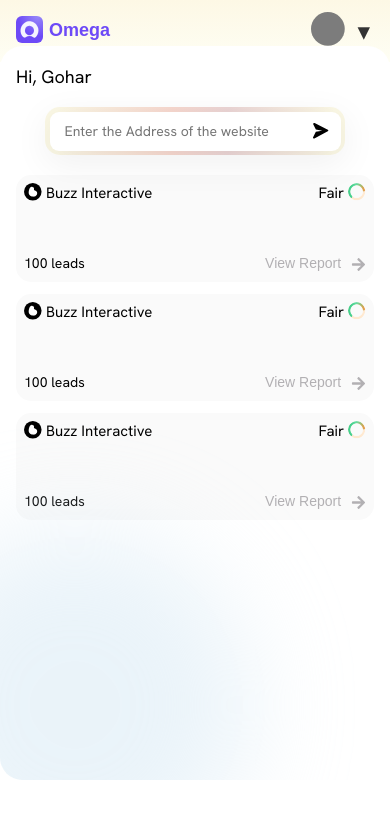
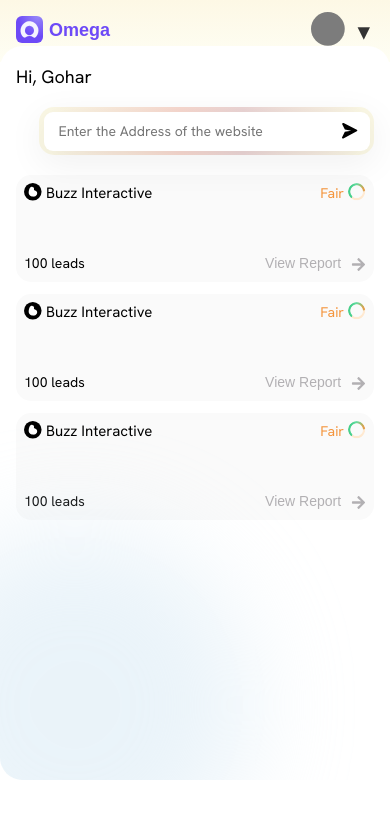
Before and after one commit to Hash-Overflow-bit/Saas-Buzz, a React (Vite) app: page /dashboard in a window 390 px wide. Shown: the top 818 px of the page. Built offline with nearby package versions, Linux system fonts and the light colour scheme.

Commit message:
Update dashboard UI and input fields layout

```diff
--- a/src/Pages/Dashboard.css
+++ b/src/Pages/Dashboard.css
@@ -19,7 +19,7 @@
 .dashboard-header {
     position: relative;
 
-    background: linear-gradient(180deg, #FDF8E5 0%, #FEFEF4 100%);
+    /* background: linear-gradient(180deg, #FDF8E5 0%, #FEFEF4 100%); */
     height: 141px;
     display: flex;
     justify-content: space-between;
@@ -160,36 +160,39 @@
     align-items: center;
 }
 
-.input-wrapper {
+.dashboard-input-wrapper {
     width: 1265px;
     height: 55px;
     border-radius: 15px;
     padding: 4.5px;
-    background: linear-gradient(90.15deg, #FBF8E5 3.73%, #F7D8CF 42.44%, #EBD5D5 60.99%, #FBF8E5 96.27%);
+    /* background: linear-gradient(90.15deg, #FBF8E5 3.73%, #F7D8CF 42.44%, #EBD5D5 60.99%, #FBF8E5 96.27%); */
     position: relative;
     /* ← fix */
+    /* border: 1px solid; */
+    margin-left: 23px;
 }
 
-.input-wrapper input {
+.dashboard-input-wrapper input {
     width: 100%;
     height: 100%;
     border-radius: 11px;
     border: none;
     outline: none;
-    background: #fff;
+    /* background: #fff; */
     box-sizing: border-box;
     font-family: 'Hanken Grotesk', sans-serif;
     font-weight: 400;
     font-size: 18px;
     line-height: 21px;
     letter-spacing: 0;
-    padding-left: 15px;
+    padding-left: 10px;
     padding-right: 60px;
     /* ← space for button */
     box-shadow: 0px 9px 36.45px 4.5px rgba(0, 0, 0, 0.06);
+    /* border: 1px solid; */
 }
 
-.arrow-btn {
+.dashboard-arrow-btn {
     position: absolute;
     right: 10px;
     top: 50%;
@@ -245,6 +248,13 @@
     gap: 4px;
     /* border: 1px solid; */
     height: max-content;
+}
+
+.result
+{
+    color: #F4953D;
+    font-size: 14px
+;
 }
 
 .search-web-icon
@@ -432,7 +442,7 @@
     align-items: center;
 }
 
-.input-wrapper {
+.dashboard-input-wrapper {
     width: 1265px;
     height: 55px;
     border-radius: 15px;
@@ -441,7 +451,7 @@
     position: relative;
 }
 
-.input-wrapper input {
+.dashboard-input-wrapper input {
     width: 100%;
     height: 100%;
     border-radius: 11px;
@@ -459,7 +469,7 @@
     box-shadow: 0px 9px 36.45px 4.5px rgba(0, 0, 0, 0.06);
 }
 
-.arrow-btn {
+.dashboard-arrow-btn {
     position: absolute;
     right: 10px;
     top: 50%;
@@ -544,7 +554,7 @@
         padding-right: 24px;
     }
 
-    .input-wrapper {
+    .dashboard-input-wrapper {
         width: 100%;
     }
 }
@@ -671,12 +681,12 @@
         padding: 20px 16px 0 16px;
     }
 
-    .input-wrapper {
+    .dashboard-input-wrapper {
         width: 100%;
         height: 48px;
     }
 
-    .input-wrapper input {
+    .dashboard-input-wrapper input {
         font-size: 14px;
         border-radius: 9px;
         padding-right: 48px;
@@ -705,7 +715,7 @@
         font-size: 16px;
     }
 
-    .input-wrapper input {
+    .dashboard-input-wrapper input {
         font-size: 13px;
     }
 }
--- a/src/Pages/Dashboard.jsx
+++ b/src/Pages/Dashboard.jsx
@@ -68,9 +68,9 @@
         {/* Dashboard input */}
 
         <div className="dashboard-input">
-          <div className="input-wrapper">
+          <div className="dashboard-input-wrapper">
             <input type="text" placeholder="Enter the Address of the website" />
-            <button className="arrow-btn">
+            <button className="dashboard-arrow-btn">
               <img src="public\Images\arrow-btn.svg" alt="" />
             </button>
           </div>
--- a/src/Pages/Login.css
+++ b/src/Pages/Login.css
@@ -221,7 +221,7 @@
         align-items: center;
         width: 374px;
         height: 67.5px;
-        background-color: #FAFAFA;
+        background-color: #FAFAFA !important;
         border-radius: 18px;
         padding: 0 1rem;
         gap: 0.5rem;
--- a/src/Pages/Signup.css
+++ b/src/Pages/Signup.css
@@ -224,7 +224,7 @@
         align-items: center;
         width: 374px;
         height: 67.5px;
-        background-color: #FAFAFA;
+        background-color: #FAFAFA !important;
         border-radius: 18px;
         padding: 0 1rem;
         gap: 0.5rem;
--- a/src/Pages/UnlockReport.css
+++ b/src/Pages/UnlockReport.css
@@ -152,7 +152,7 @@
         align-items: center;
         width: 374px;
         height: 67.5px;
-        background-color: #FAFAFA;
+        background-color: #FAFAFA !important;
         border-radius: 18px;
         padding: 0 1rem;
         gap: 0.5rem;
--- a/src/Pages/forgetpassword.css
+++ b/src/Pages/forgetpassword.css
@@ -152,7 +152,7 @@
     align-items: center;
     width: 374px;
     height: 67.5px;
-    background-color: #FAFAFA;
+    background-color: #FAFAFA !important;
     border-radius: 18px;
     padding: 0 1rem;
     gap: 0.5rem;
```
